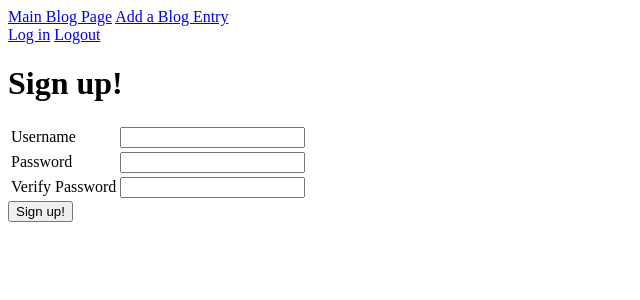
After one commit to NickGGGGG/blogz, a Flask app: page /sign-up in a window 1280 px wide. The commit adds this page. Shown: the top 300 px of the page, without its empty margins (0-640 px from the left). Run offline with Flask 2, Linux system fonts and the light colour scheme.

Commit message:
Got user and sign up page working, still need work on verifying

```diff
--- a/main.py
+++ b/main.py
@@ -1,28 +1,46 @@
-from flask import Flask, render_template, request, redirect, flash
+from flask import Flask, render_template, request, redirect, flash, session
 from flask_sqlalchemy import SQLAlchemy
 
 app = Flask(__name__)
 app.config['DEBUG'] = True
-app.config['SQLALCHEMY_DATABASE_URI'] = 'mysql+pymysql://build-a-blog:beproductive@127.0.0.1:8889/build-a-blog'
+app.config['SQLALCHEMY_DATABASE_URI'] = 'mysql+pymysql://blogz:beproductive@127.0.0.1:8889/blogz'
 app.config['SQLALCHEMY_ECHO'] = True
 db = SQLAlchemy(app)
 app.secret_key = 'y337kGcys&zP3B'
 
 
+class User(db.Model):
+
+    id = db.Column(db.Integer, primary_key=True)
+    username = db.Column(db.String(120))
+    password = db.Column(db.String(120))
+    blogs = db.relationship("Blog", backref="author")
+
+    def __init__(self, username, password):
+        self.username = username
+        self.password = password
+
 class Blog(db.Model):
 
     id = db.Column(db.Integer, primary_key=True)
-    title = db.Column(db.String(120))
-    body = db.Column(db.String(120))
+    title = db.Column(db.String(120), unique=True)
+    content = db.Column(db.String(1000))
+    author_id = db.Column(db.Integer, db.ForeignKey('user.id'))
 
-    def __init__(self, title, body):
+    def __init__(self, title, content, author):
         self.title = title
-        self.body = body
+        self.content = content
+        self.author = author
 
 
+@app.before_request
+def require_login():
+    allowed_routes = ['login', 'sign_up', 'index']
+    if request.endpoint not in allowed_routes and 'username' not in session:
+        return redirect('/login')
 
 @app.route('/blog', methods=['POST', 'GET'])
-def blog():
+def index():
 
     posts = Blog.query.all()
 
@@ -35,7 +53,7 @@ def blog():
     return render_template('main_blog.html',posts=posts)
 
 @app.route('/newpost', methods=['POST', 'GET'])
-def index():
+def newpost():
 
     if request.method == 'POST':
         new_title = request.form['new_title']
@@ -63,6 +81,87 @@ def index():
 
     return render_template('new_post.html',posts=posts)
 
+@app.route('/login', methods=['POST', 'GET'])
+def login():
+
+    if request.method == 'POST':
+        username = request.form['username']
+        password = request.form['password']
+        user = User.query.filter_by(username=username).first()
+
+        if username == '':
+            flash('Please enter a username', 'error')
+
+        if password == '':
+            flash('Please enter a password', 'error')
+
+        if username == '' or password == '':
+            return render_template('login.html', username=username)
+
+        # needs fixing
+        #if user.username != username:
+            #flash('username is incorrect, or does not exist', 'error')
+            #return render_template('login.html', username=username)
+
+        if user and user.password == password:
+            session['username'] = username
+            flash('Logged in!')
+            return redirect('/newpost')
+        else:
+            flash('user password incorrect, or user does not exist', 'error')
+            return render_template('login.html', username=username)
+
+    return render_template('login.html')
+
+@app.route('/sign-up', methods=['POST', 'GET'])
+def sign_up():
+
+    if request.method == 'POST':
+        username = request.form['username']
+        password = request.form['password']
+        verify = request.form['verify']
+
+        if username == '':
+            flash('Please enter a username', 'error')
+        elif len(username) < 3:
+            flash('Please enter a valid username that is longer then 3 characters', 'error')
+
+        if password == '':
+            flash('Please enter a password', 'error')
+        elif len(password) < 3:
+            flash('Please enter a valid password that is longer then 3 characters', 'error')
+
+        if verify == '':
+            flash('Please verify password', 'error')
+
+        if password != verify:
+            flash('Please enter matching passwords', 'error')
+            return render_template('sign_up.html', username=username)
+
+        if username == '' or password == '' or verify == '':
+            return render_template('sign_up.html', username=username)
+
+        if len(username) < 3 or len(password) < 3:
+            return render_template('sign_up.html', username=username)
+
+        existing_user = User.query.filter_by(username=username).first()
+        if not existing_user:
+            new_user = User(username, password)
+            db.session.add(new_user)
+            db.session.commit()
+            session['username'] = username
+            return redirect('/newpost')
+        else:
+            flash('username already is already taken, please enter a new username', 'error')
+            return render_template('sign_up.html', username=username)
+
+    return render_template('sign_up.html')
+
+@app.route('/logout')
+def logout():
+    del session['username']
+    flash('Logged out')
+    return redirect('/blog')
 
 if __name__ == '__main__':
     app.run()
--- a/templates/base.html
+++ b/templates/base.html
@@ -12,6 +12,10 @@
 
         <a href="/blog">Main Blog Page</a>
         <a href="/newpost">Add a Blog Entry</a>
+        <div>
+            <a href="/login">Log in</a>
+            <a href="/logout">Logout</a>
+        </div>
 
         {% with messages = get_flashed_messages(with_categories=True) %}
             <ul>
--- /dev/null
+++ b/templates/sign_up.html
@@ -0,0 +1,21 @@
+{% extends "base.html" %}
+
+{% block content %}
+<h1>Sign up!</h1>
+<form action="/sign-up" method="post">
+    <table>
+        <tr>
+            <td><label for="username">Username</label></td>
+            <td><input name="username" value="{{ username }}"></td>
+        </tr>
+        <tr>
+            <td><label for="password">Password</label></td>
+            <td><input name="password" type="password"></td>
+        </tr>
+        <td><label for="verify">Verify Password</label></td>
+        <td><input name="verify" type="password"></td>
+    </table>
+    <input type="submit" value="Sign up!">
+</form>
+
+{% endblock %}
```
Also changed, not shown: templates/login.html (added, +20 -0 lines), templates/index.html (added), templates/singleUser.html (added).
